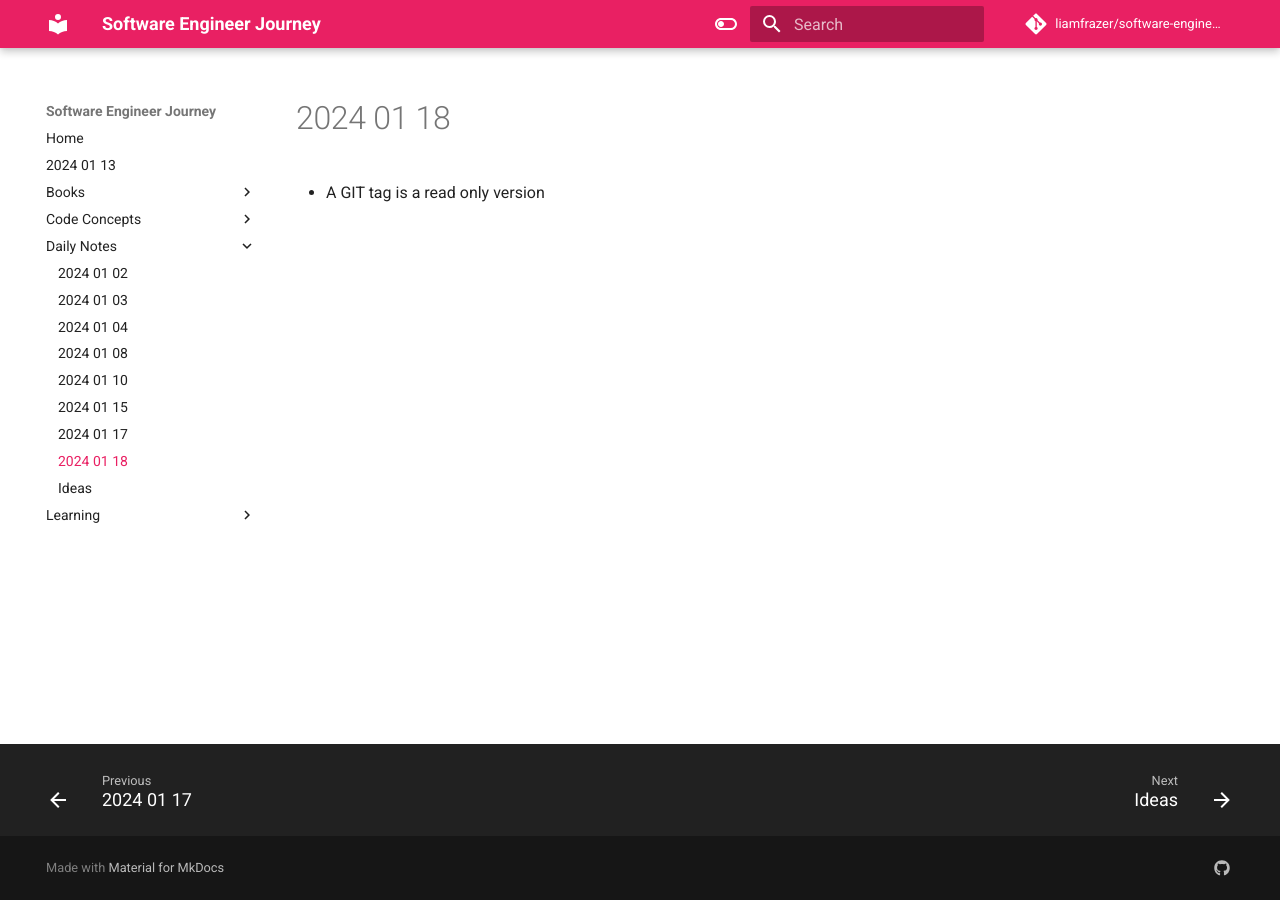
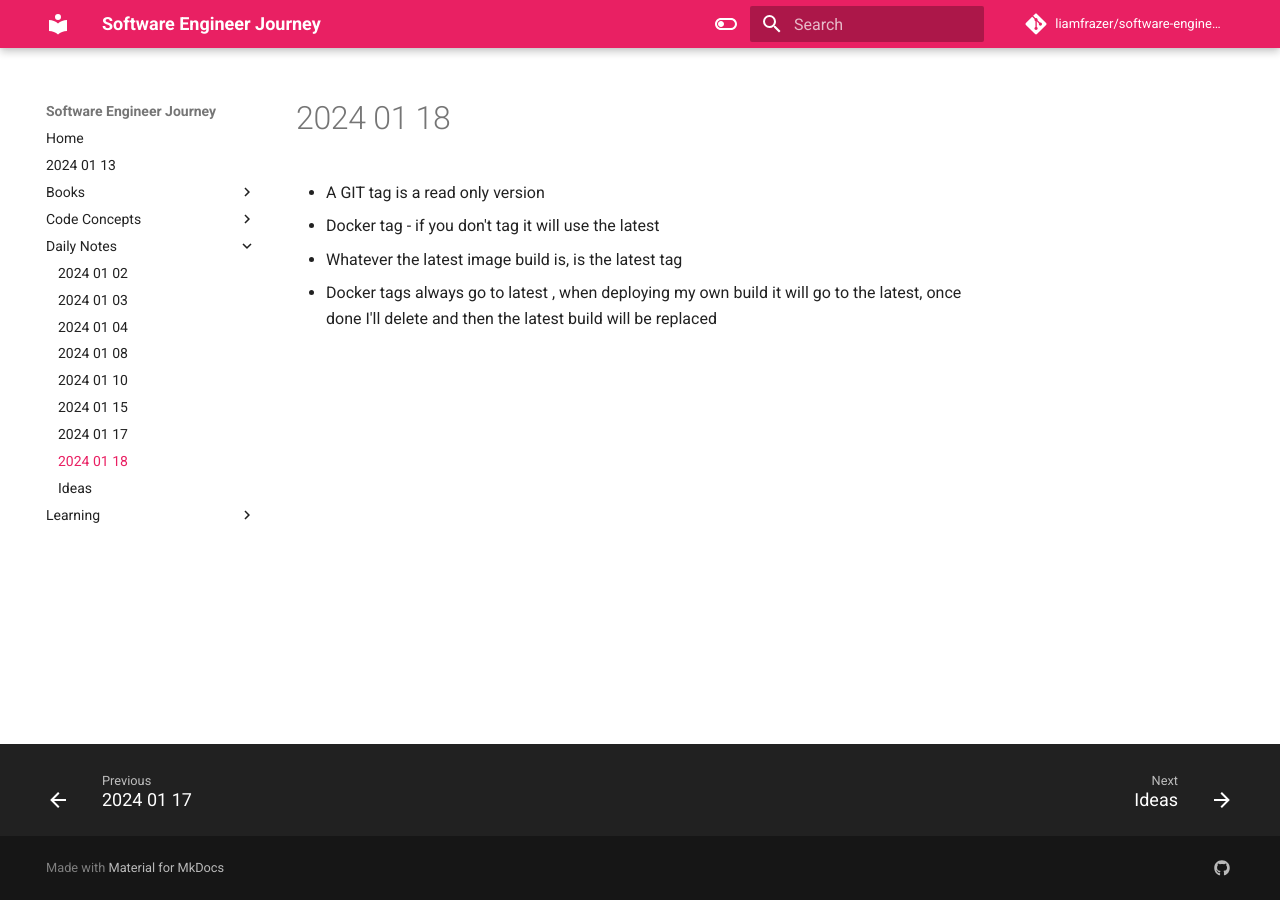
Before and after one commit to liamfrazer/software-engineer-journey, an MkDocs documentation site: the page built from docs/Daily Notes/2024-01-18.md, in a window 1280 px wide. Built offline with MkDocs 1.6.1 and Material for MkDocs 9.7.7, drawn with Linux system fonts in a browser that asks for light colours; comment, search, counter and statistics services are not loaded.

Commit message:
vault backup: 2024-01-18 10:14:11

```diff
--- a/docs/Daily Notes/2024-01-18.md
+++ b/docs/Daily Notes/2024-01-18.md
@@ -1 +1,4 @@
 * A GIT tag is a read only version
+* Docker tag - if you don't tag it will use the latest
+* Whatever the latest image build is, is the latest tag
+* Docker tags always go to latest , when deploying my own build it will go to the latest, once done I'll delete and then the latest build will be replaced
```
